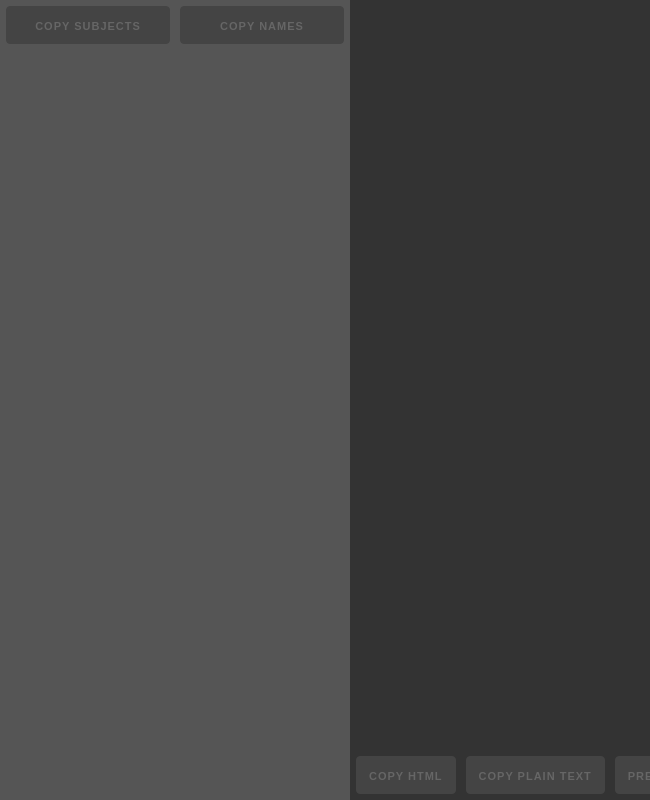
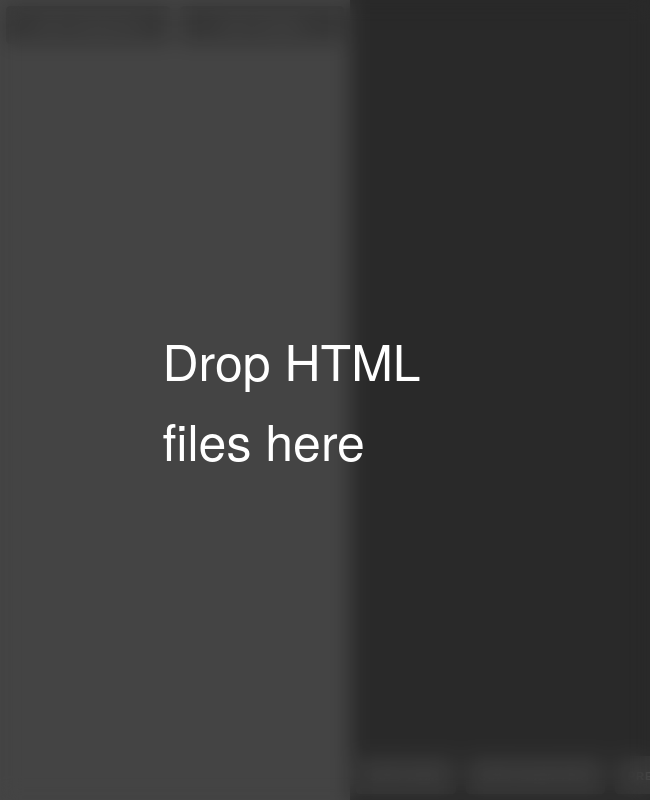
Before and after one commit to tapp1993/KCLEmailHelper, an Electron app: page index.html in a window 650 px wide. Shown: the top 800 px of the page. Drawn offline with Linux system fonts and the light colour scheme; no server answers.

Commit message:
Hint modal

```diff
--- a/index.html
+++ b/index.html
@@ -102,6 +102,44 @@
             align-content: center;
         }
 
+
+        #overlayContainer {
+            position: fixed;
+            height: 100%;
+            width: 100%;
+            top: 0;
+            left: 0;
+            right: 0;
+            bottom: 0;
+            background-color: rgba(0, 0, 0, 0.1);
+            color: #fff;
+        }
+
+        #overlay {
+            position: fixed;
+            height: 100%;
+            width: 100%;
+            top: 0;
+            left: 0;
+            right: 0;
+            bottom: 0;
+            background-color: rgba(0, 0, 0, 0.1);
+            color: #fff;
+            backdrop-filter: blur(10px);
+            -webkit-backdrop-filter: blur(10px);
+        }
+
+
+        #overlayContents {
+            position: absolute;
+            top: 50%;
+            left: 50%;
+            font-size: 50px;
+            transform: translate(-50%, -50%);
+            -ms-transform: translate(-50%, -50%);
+            margin: 0px;
+        }
+
     </style>
 </head>
 
@@ -113,6 +151,11 @@
         </div>
 -->
         <div class="row mainContent">
+            <div id="overlayContainer">
+                <div id="overlay">
+                    <p id="overlayContents">Drop HTML files here</p>
+                </div>
+            </div>
             <div class="three columns" style="background-color: #555; height: 100%; width: 350px;">
                 <table style="width: 100%;">
                     <tbody>
--- a/index.js
+++ b/index.js
@@ -10,6 +10,7 @@ const copyNamesButton = document.getElementById("copyNamesButton");
 const copyHtmlButton = document.getElementById("copyHtmlButton");
 const copyPlainTextButton = document.getElementById("copyPlainTextButton");
 const previewButton = document.getElementById("previewButton");
+const overlay = document.getElementById("overlayContainer");
 
 var fileList
 var fileArray = [];
@@ -76,8 +77,9 @@ document.getElementById("file-list").addEventListener("auxclick", function (e) {
     }
     console.log(f.name + " was deleted.");
     if (fileArray.length < 1) {
-      copyNames.setAttribute("disabled", true);
-      copySubjects.setAttribute("disabled", true);
+      copyNamesButton.setAttribute("disabled", true);
+      copySubjectsButton.setAttribute("disabled", true);
+      overlay.style.display = 'block';
     }
   }
 });
@@ -88,6 +90,7 @@ document.addEventListener("drop", (event) => {
   fileList = event.dataTransfer.files;
   var ul = document.getElementById("file-list");
   if (fileList.length > 0) {
+    overlay.style.display = 'none'
     for (let i = 0; i < fileList.length; i++) {
       const f = fileList[i];
       //Check file is HTML
```
